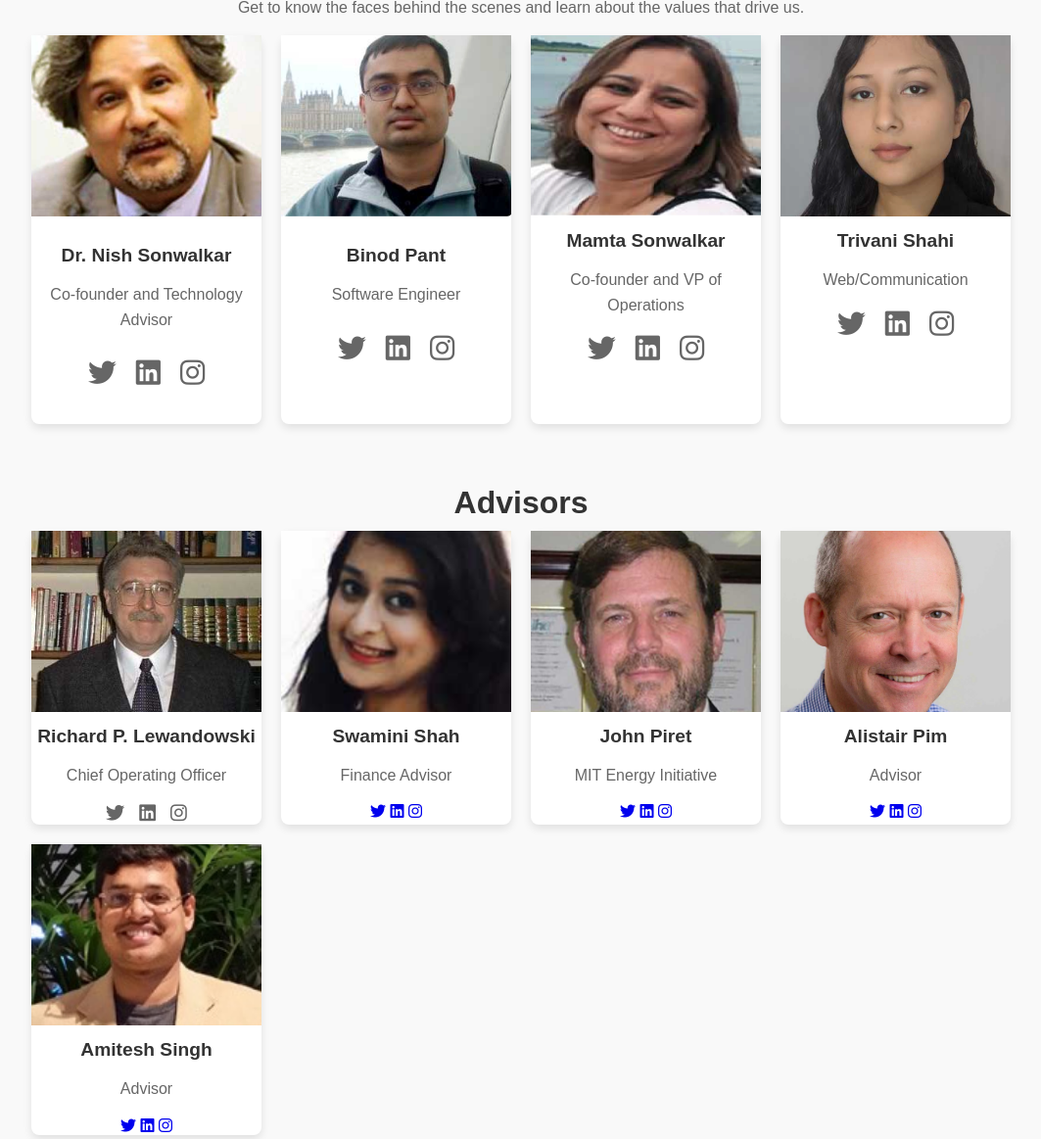
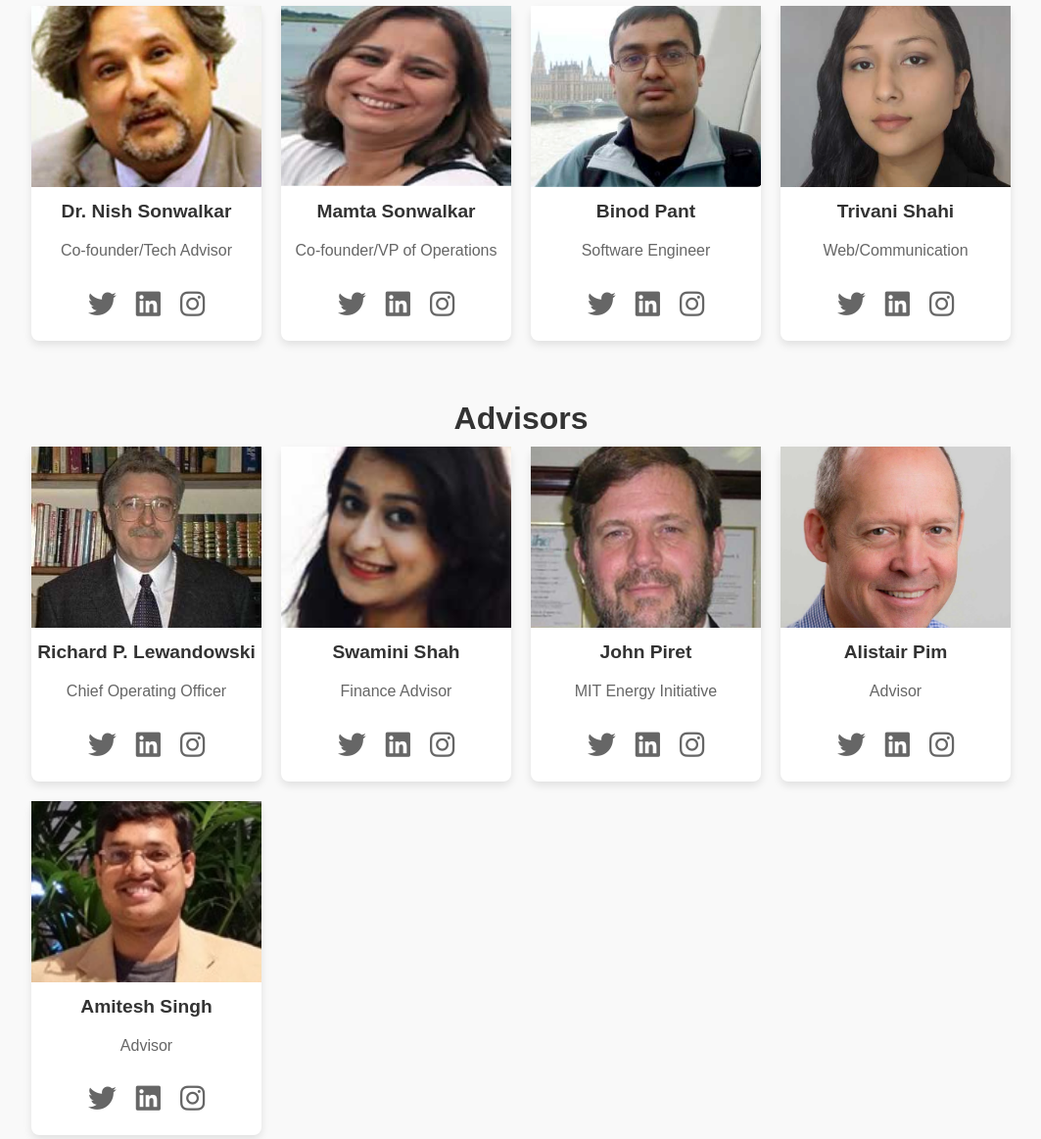
Before and after one commit to kunalasingh/cs682-P2P, a plain HTML site: page index.html in a window 1280 px wide. Shown: the part 2389-3552 px from the top of the page at 98% size, without its empty margins (108-1171 px from the left). Drawn offline with Linux system fonts and the light colour scheme.

Commit message:
fixed advisors cards

```diff
--- a/index.html
+++ b/index.html
@@ -148,7 +148,24 @@
           <div class="card-content">
             <div class="card-text">
               <h3>Dr. Nish Sonwalkar</h3>
-              <p>Co-founder and Technology Advisor</p>
+              <p>Co-founder/Tech Advisor</p>
+            </div>
+            <div class="card-icons">
+              <div class="social-icons">
+                <a href="#"><i class="fab fa-twitter"></i></a>
+                <a href="#"><i class="fab fa-linkedin"></i></a>
+                <a href="#"><i class="fab fa-instagram"></i></a>
+              </div>
+            </div>
+          </div>
+        </div>
+
+        <div class="team-member">
+          <img src="assets/team_member_3.png" alt="Mamta Sonwalkar" />
+          <div class="card-content">
+            <div class="card-text">
+              <h3>Mamta Sonwalkar</h3>
+              <p>Co-founder/VP of Operations</p>
             </div>
             <div class="card-icons">
               <div class="social-icons">
@@ -178,19 +195,36 @@
         </div>
 
         <div class="team-member">
-          <img src="assets/team_member_3.png" alt="Mamta Sonwalkar" />
-          <h3>Mamta Sonwalkar</h3>
-          <p>Co-founder and VP of Operations</p>
+          <img src="assets/team_member_4.png" alt="Trivani Shahi" />
+          <div class="card-content">
+            <div class="card-text">
+              <h3>Trivani Shahi</h3>
+              <p>Web/Communication</p>
+            </div>
+            <div class="card-icons">
               <div class="social-icons">
                 <a href="#"><i class="fab fa-twitter"></i></a>
                 <a href="#"><i class="fab fa-linkedin"></i></a>
                 <a href="#"><i class="fab fa-instagram"></i></a>
               </div>
             </div>
+          </div>
+        </div>
+      </div>
+    </div>
+
+    <div class="advisor-section">
+      <h1>Advisors</h1>
+
+      <div class="advisor-grid">
         <div class="team-member">
-          <img src="assets/team_member_4.png" alt="Trivani Shahi" />
-          <h3>Trivani Shahi</h3>
-          <p>Web/Communication</p>
+          <img src="assets/advisor_1.jpg" alt="Richard P. Lewandowski" />
+          <div class="card-content">
+            <div class="card-text">
+              <h3>Richard P. Lewandowski</h3>
+              <p>Chief Operating Officer</p>
+            </div>
+            <div class="card-icons">
               <div class="social-icons">
                 <a href="#"><i class="fab fa-twitter"></i></a>
                 <a href="#"><i class="fab fa-linkedin"></i></a>
@@ -200,66 +234,71 @@
           </div>
         </div>
 
-    <div class="advisor-section">
-      <h1>Advisors</h1>
-
-      <div class="advisor-grid">
-        <div class="advisor">
-          <img src="assets/advisor_1.jpg" alt="Richard P. Lewandowski" />
-          <h3>Richard P. Lewandowski</h3>
-          <p>Chief Operating Officer</p>
-          <div class="team-member-social-icons">
+        <div class="team-member">
+          <img src="assets/advisor_2.jpg" alt="Swamini Shah" />
+          <div class="card-content">
+            <div class="card-text">
+              <h3>Swamini Shah</h3>
+              <p>Finance Advisor</p>
+            </div>
+            <div class="card-icons">
+              <div class="social-icons">
                 <a href="#"><i class="fab fa-twitter"></i></a>
                 <a href="#"><i class="fab fa-linkedin"></i></a>
                 <a href="#"><i class="fab fa-instagram"></i></a>
               </div>
             </div>
-        <div class="advisor">
-          <img src="assets/advisor_2.jpg" alt="Swamini Shah" />
-          <h3>Swamini Shah</h3>
-          <p>Finance Advisor</p>
-          <div class="team-social-icons">
+          </div>
+        </div>
+
+        <div class="team-member">
+          <img src="assets/advisor_3.jpg" alt="John Piret" />
+          <div class="card-content">
+            <div class="card-text">
+              <h3>John Piret</h3>
+              <p>MIT Energy Initiative</p>
+            </div>
+            <div class="card-icons">
+              <div class="social-icons">
                 <a href="#"><i class="fab fa-twitter"></i></a>
                 <a href="#"><i class="fab fa-linkedin"></i></a>
                 <a href="#"><i class="fab fa-instagram"></i></a>
               </div>
             </div>
-        <div class="advisor">
-          <img
-            src="assets/advisor_3.jpg"
-            alt="John Piret
-"
-          />
-          <h3>John Piret</h3>
-          <p>MIT Energy Initiative</p>
-          <div class="team-social-icons">
+          </div>
+        </div>
+
+        <div class="team-member">
+          <img src="assets/advisor_4.jpg" alt="Alistair Pim" />
+          <div class="card-content">
+            <div class="card-text">
+              <h3>Alistair Pim</h3>
+              <p>Advisor</p>
+            </div>
+            <div class="card-icons">
+              <div class="social-icons">
                 <a href="#"><i class="fab fa-twitter"></i></a>
                 <a href="#"><i class="fab fa-linkedin"></i></a>
                 <a href="#"><i class="fab fa-instagram"></i></a>
               </div>
             </div>
-        <div class="advisor">
-          <img src="assets/advisor_4.jpg" alt="Alistair Pim" />
-          <h3>Alistair Pim</h3>
+          </div>
+        </div>
+
+        <div class="team-member">
+          <img src="assets/advisor_5.jpg" alt="Amitesh Singh" />
+          <div class="card-content">
+            <div class="card-text">
+              <h3>Amitesh Singh</h3>
               <p>Advisor</p>
-          <div class="team-social-icons">
+            </div>
+            <div class="card-icons">
+              <div class="social-icons">
                 <a href="#"><i class="fab fa-twitter"></i></a>
                 <a href="#"><i class="fab fa-linkedin"></i></a>
                 <a href="#"><i class="fab fa-instagram"></i></a>
               </div>
             </div>
-        <div class="advisor">
-          <img
-            src="assets/advisor_5.jpg"
-            alt="Amitesh Singh
-"
-          />
-          <h3>Amitesh Singh</h3>
-          <p>Advisor</p>
-          <div class="team-social-icons">
-            <a href="#"><i class="fab fa-twitter"></i></a>
-            <a href="#"><i class="fab fa-linkedin"></i></a>
-            <a href="#"><i class="fab fa-instagram"></i></a>
           </div>
         </div>
       </div>
--- a/styles.css
+++ b/styles.css
@@ -342,10 +342,6 @@ h2 {
     height: auto;
 }
 
-.card-content {
-    padding: 15px;
-}
-
 .read-more {
     color: #0066cc;
     text-decoration: none;
```
Lines whose indentation alone changed are shown as unchanged.
